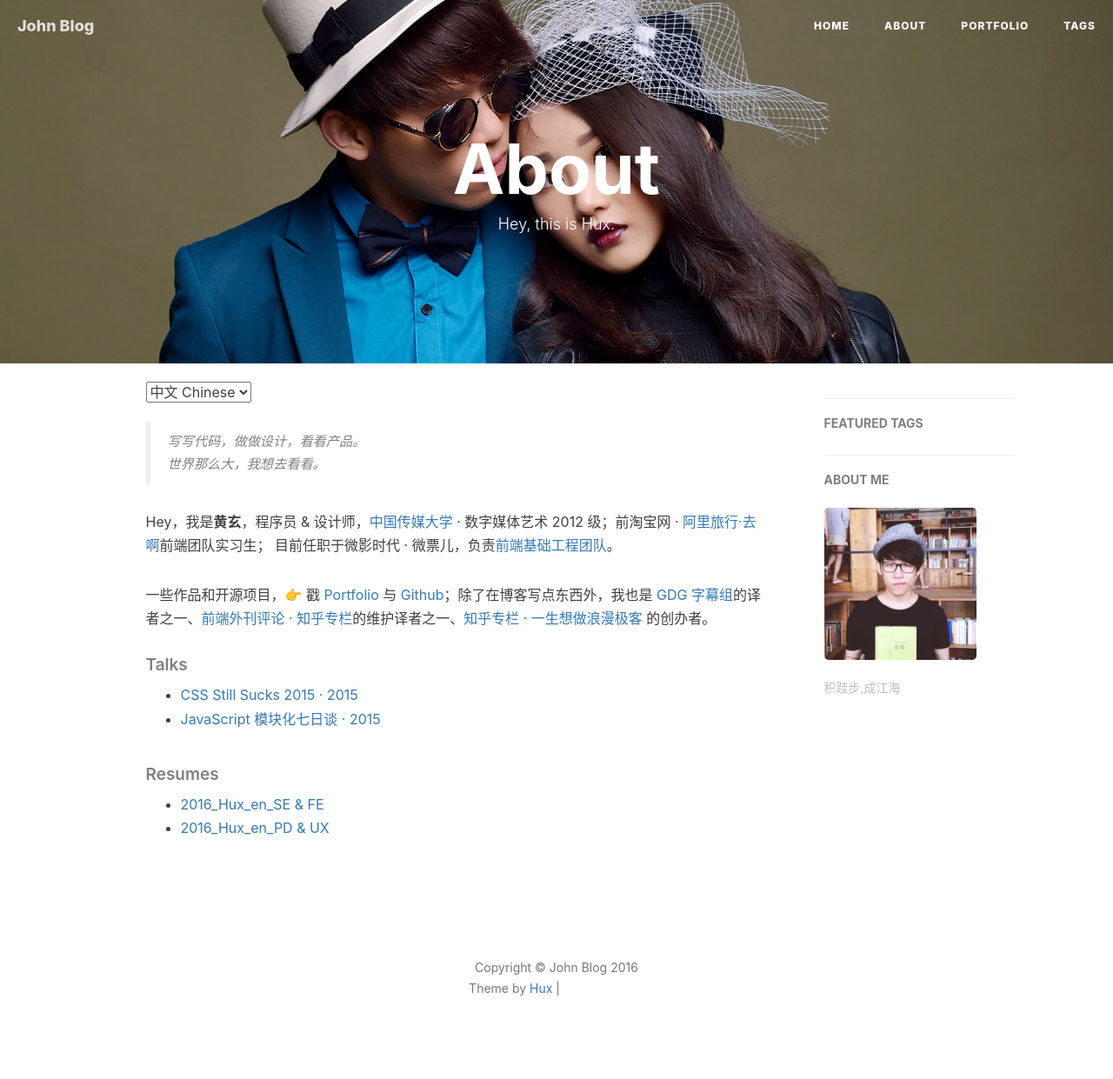
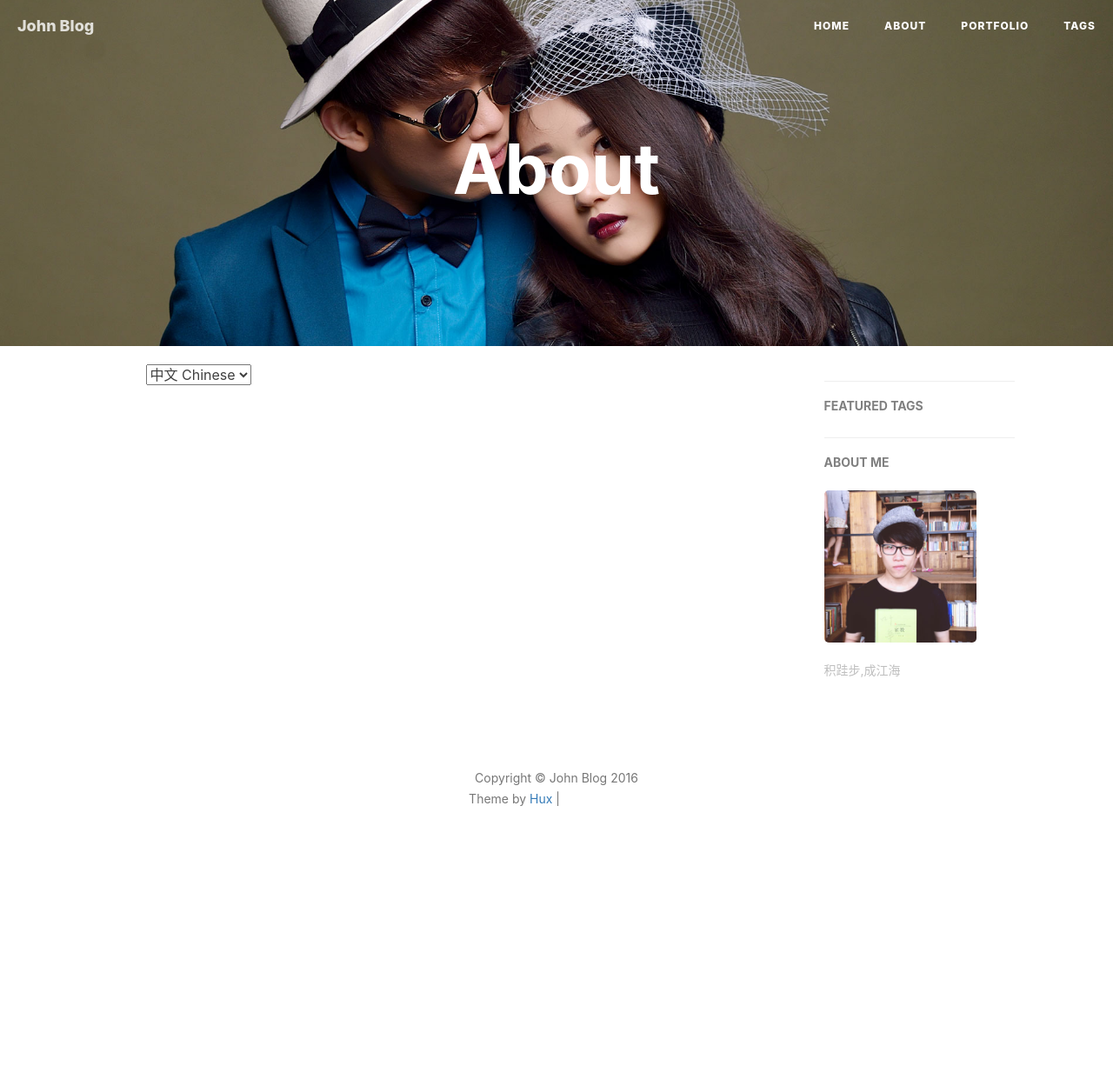
Before and after one commit to shiyang2722/shiyang2722.github.io, a Jekyll site: the page built from about.html, in a window 1280 px wide. Shown: the whole page at 87% size. Built offline with Jekyll 4.4.1, drawn with Linux system fonts in a browser that asks for light colours; nearby versions of some CDN libraries; comment, search, counter and statistics services are not loaded; after the commit the page ends 1023 px from its top, so only the background shows below that; grey boxes are pictures that could not be loaded.

Commit message:
Update about.html

```diff
--- a/about.html
+++ b/about.html
@@ -1,7 +1,7 @@
 ---
 layout: page
 title: "About"
-description: "Hey, this is Hux."
+description: ""
 header-img: "img/about-bg.jpg"
 ---
 
@@ -14,59 +14,12 @@ header-img: "img/about-bg.jpg"
 <!-- Chinese Version -->
 <div class="zh post-container">
 
-    <!--copied from markdown -->
-    <blockquote><p>写写代码，做做设计，看看产品。<br>
-    世界那么大，我想去看看。</p></blockquote>
-
-    <p>Hey，我是<strong>黄玄</strong>，程序员 &amp; 设计师，<a href="http://by.cuc.edu.cn/">中国传媒大学</a> · 数字媒体艺术 2012 级；前淘宝网 · <a href="http://alitrip.com">阿里旅行·去啊</a>前端团队实习生；
-    目前任职于微影时代 · 微票儿，负责<a href="http://wepiaoFEI.github.io">前端基础工程团队</a>。</p>
-
-    <p>一些作品和开源项目，👉 戳 <a href="/portfolio">Portfolio</a> 与 <a href="http://github.com/huxpro">Github</a>；除了在博客写点东西外，我也是 <a href="http://www.gfansub.com/">GDG 字幕组</a>的译者之一、<a href="http://zhuanlan.zhihu.com/FrontendMagazine">前端外刊评论 · 知乎专栏</a>的维护译者之一、<a href="http://zhuanlan.zhihu.com/huxblog">知乎专栏 · 一生想做浪漫极客</a> 的创办者。</p>
-
-    <h5>Talks</h5>
-
-    <ul>
-    <li><a href="http://huangxuan.me/2015/12/28/css-sucks-2015/">CSS Still Sucks 2015 · 2015</a></li>
-    <li><a href="http://huangxuan.me/2015/07/09/js-module-7day/">JavaScript 模块化七日谈 · 2015</a></li>
-    </ul>
-
-
-    <h5>Resumes</h5>
-
-    <ul>
-    <li><a href="/attach/2016_Hux_en_SE.pdf">2016_Hux_en_SE &amp; FE</a></li>
-    <li><a href="attach/2016_Hux_en_PD.pdf">2016_Hux_en_PD &amp; UX</a></li>
-    </ul>
 
 </div>
 
 <!-- English Version -->
 <div class="en post-container">
-    <blockquote><p>Yet another Frontend Engineer. <br>
-    Yet another Lifelong Designer.</p></blockquote>
 
-    <p>My name is <strong>Huang Xuan(黄玄)</strong>，you can call me nickname <strong>Hux</strong>. I studied Digital Media Art in <a href="https://en.wikipedia.org/wiki/Communication_University_of_China">Communication University of China</a>, which is a interdisciplinary subject of technology and art, and now Senior.</p>
-
-    <p>As a engineer, I work at Wepiao (<a href="https://www.crunchbase.com/organization/wepiao#/entity">in CrunchBase</a>) as the dev lead of Front-End Infrastructure Team currently, and <a href="https://www.alitrip.com/">Alibaba Trip</a> as Intern for one year previously.</p>
-
-    <p>As a designer, I am ever offered as UI/UX Designer Intern by Alibaba, Microsoft etc. I am experienced in Motion Graphic Design, and familer with typography and layout.</p>
-
-    <p>Some of my projects is put on my <a href="/portfolio">Portfolio 👉</a> and <a href="http://github.com/huxpro">Github 👉</a>. I am also translator of <a href="http://www.gfansub.com/">GDG China</a>, maintainer of <a href="http://zhuanlan.zhihu.com/FrontendMagazine">Frontend Magazine</a> and owner of <a href="http://zhuanlan.zhihu.com/huxblog">Lifelong Romantic Geek</a></p>
-
-    <h5>Talks</h5>
-
-    <ul>
-    <li><a href="http://huangxuan.me/2015/12/28/css-sucks-2015/">CSS Still Sucks 2015 · 2015</a></li>
-    <li><a href="http://huangxuan.me/2015/07/09/js-module-7day/">JavaScript Modularization Journey · 2015</a></li>
-    </ul>
-
-
-    <h5>Resumes</h5>
-
-    <ul>
-    <li><a href="/attach/2016_Hux_en_SE.pdf">2016_Hux_en_SE &amp; FE</a></li>
-    <li><a href="attach/2016_Hux_en_PD.pdf">2016_Hux_en_PD &amp; UX</a></li>
-    </ul>
 </div>
 
 <!-- Handle Language Change -->
```
